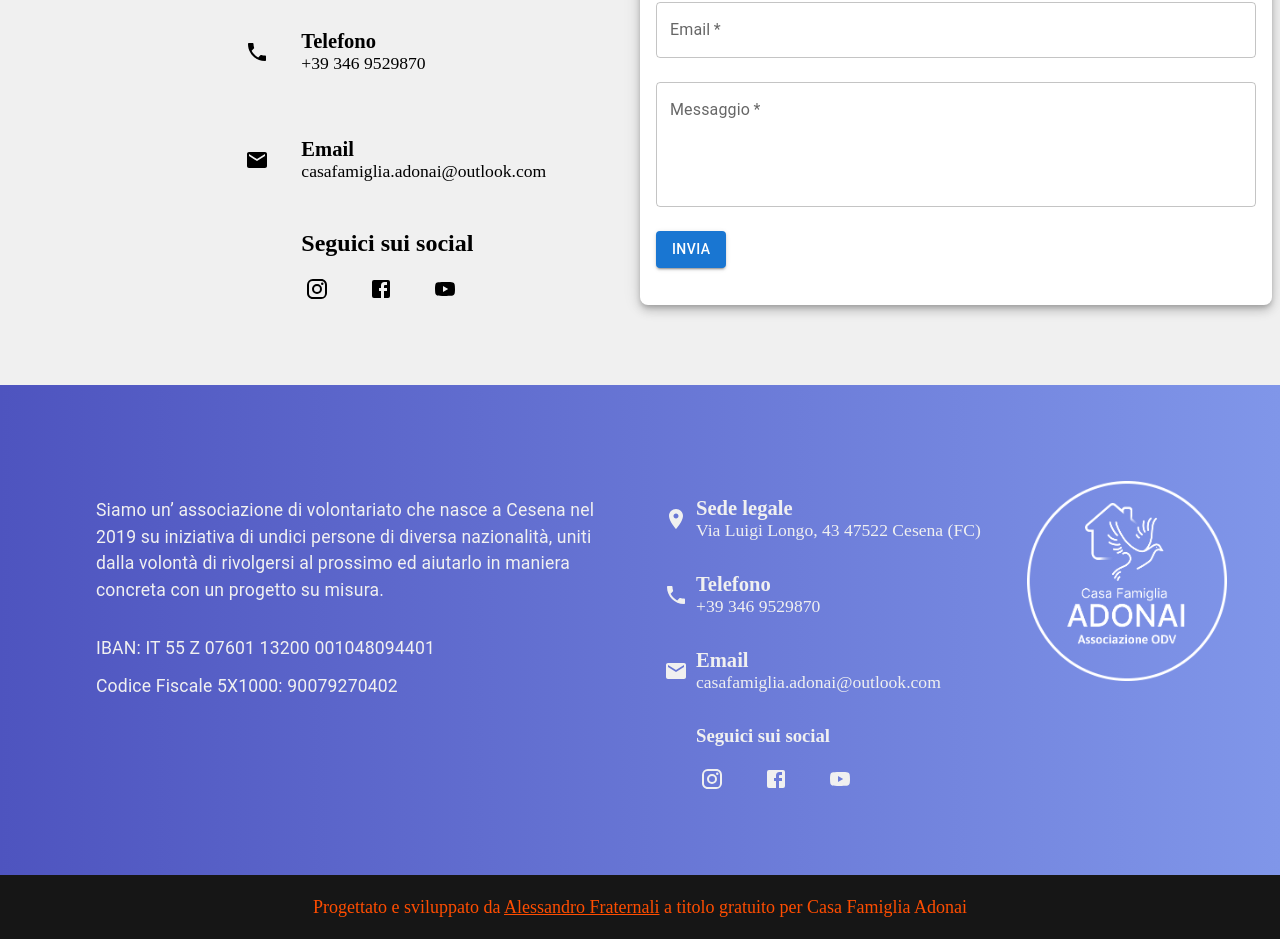
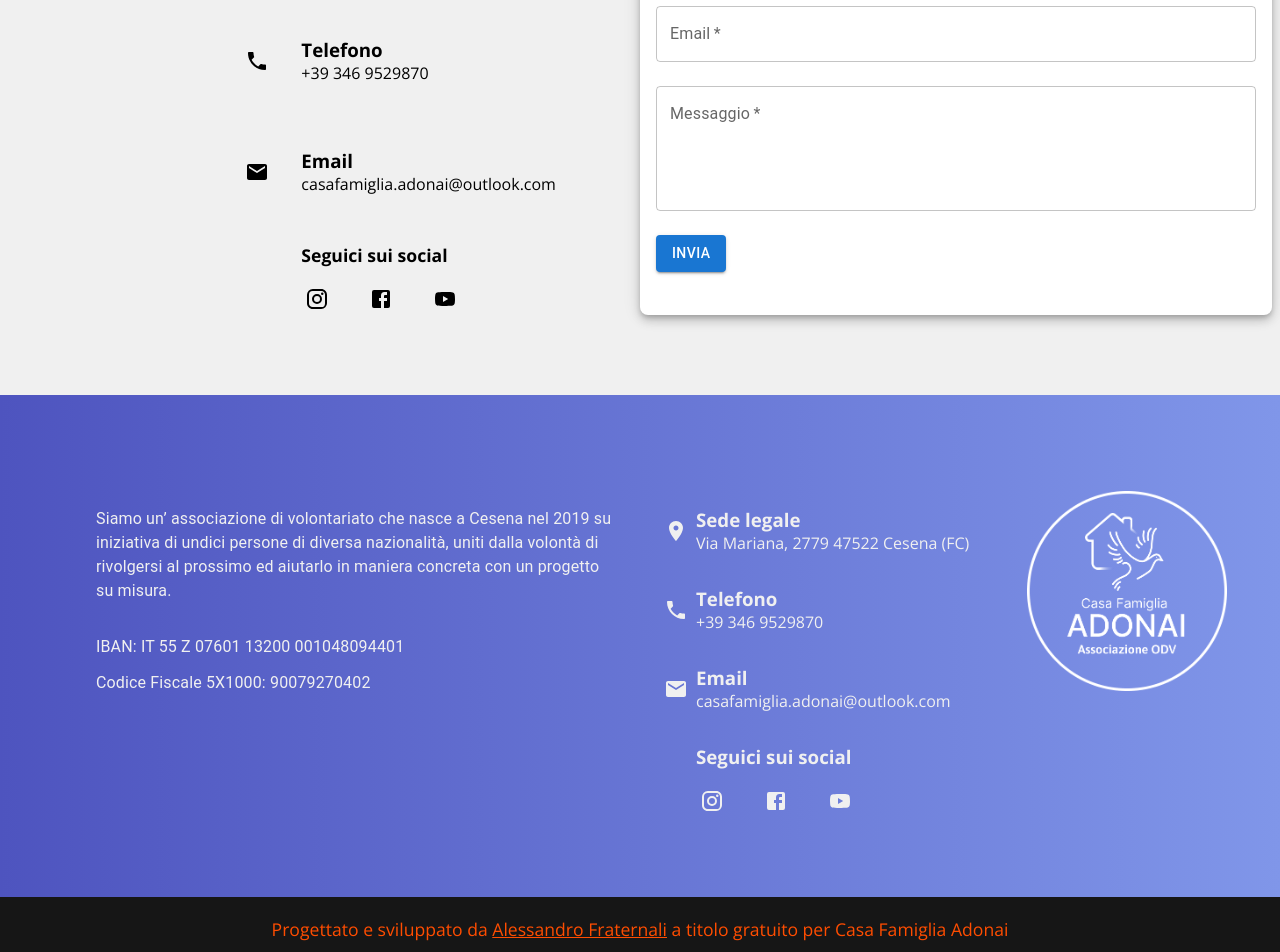
Before and after one commit to Alessandro-Fraternali/Adonai, a Next.js app: page /Contattaci in a window 1280 px wide. Shown: the part 355-1307 px from the top of the page. Built offline with nearby package versions, Linux system fonts and the light colour scheme.

Commit message:
fix font size e indirizzo

```diff
--- a/src/app/Contattaci/page.tsx
+++ b/src/app/Contattaci/page.tsx
@@ -9,7 +9,10 @@ export default function Contattaci() {
   return (
     <>
       <Box paddingTop={5} marginBottom={10}>
-        <Grid2 textAlign={"center"}>
+        <Grid2
+          textAlign={"center"}
+          style={{ fontFamily: "'Open Sans', sans-serif" }}
+        >
           <h1>{contattaci.title}</h1>
           <Description text={contattaci.description} />
         </Grid2>
@@ -49,7 +52,14 @@ export default function Contattaci() {
                     }}
                   >
                     {icon}
-                    <Box component="span" sx={{ marginLeft: 4 }}>
+                    <Box
+                      component="span"
+                      sx={{
+                        marginLeft: 4,
+                        fontFamily: "'Open Sans', sans-serif",
+                        fontSize: "1rem",
+                      }}
+                    >
                       <h3>{contact.title}</h3>
                       {contact.label}
                     </Box>
@@ -63,7 +73,14 @@ export default function Contattaci() {
                 paddingTop={2}
               >
                 <Grid2>
-                  <h2>Seguici sui social</h2>
+                  <h2
+                    style={{
+                      fontFamily: "'Open Sans', sans-serif",
+                      fontSize: "1.1rem",
+                    }}
+                  >
+                    Seguici sui social
+                  </h2>
                   <Grid2 display={"flex"} gap={4} marginTop={2}>
                     {footer.socials.map((social) => {
                       const icon = iconMap[social.icon?.toLowerCase()] || null;
--- a/src/app/components/Description.tsx
+++ b/src/app/components/Description.tsx
@@ -11,7 +11,7 @@ const Description: React.FC<DescriptionProps> = ({ text }) => {
     <ReactMarkdown
       components={{
         p: ({ children }) => (
-          <Typography variant="body1" sx={{ fontSize: "1.1rem", padding: 2 }}>
+          <Typography variant="body1" sx={{ fontSize: "1rem", padding: 2 }}>
             {children}
           </Typography>
         ),
--- a/src/app/components/Footer.tsx
+++ b/src/app/components/Footer.tsx
@@ -47,10 +47,11 @@ export default function Footer() {
                     sx={{
                       display: "flex",
                       alignItems: "center",
-                      fontSize: "1.1rem",
+                      fontSize: "1rem",
                       padding: 2,
                       color: "inherit",
                       textDecoration: "none",
+                      fontFamily: "'Open Sans', sans-serif",
                       "&:hover": {
                         textDecoration: "underline",
                       },
@@ -72,7 +73,9 @@ export default function Footer() {
                 paddingTop={2}
               >
                 <Grid2>
-                  <h3>Seguici sui social</h3>
+                  <h3 style={{ fontFamily: "'Open Sans', sans-serif" }}>
+                    Seguici sui social
+                  </h3>
                   <Grid2 display={"flex"} gap={4} marginTop={2}>
                     {footer.socials.map((social) => {
                       const icon = iconMap[social.icon?.toLowerCase()] || null;
@@ -134,6 +137,8 @@ export default function Footer() {
         <p
           style={{
             color: "#ff4d00",
+            fontFamily: "'Open Sans', sans-serif",
+            fontSize: "1.1rem",
           }}
         >
           Progettato e sviluppato da{" "}
--- a/src/app/components/Header.tsx
+++ b/src/app/components/Header.tsx
@@ -74,7 +74,6 @@ export default function Header() {
                   textDecoration: "none",
                   fontFamily: "'Open Sans', sans-serif",
                   letterSpacing: 0.5,
-                  // fontFamily: "'Roboto', sans-serif",
                 }}
               >
                 {link.label}
--- a/src/app/texts/footer.json
+++ b/src/app/texts/footer.json
@@ -6,8 +6,8 @@
     {
       "icon": "home",
       "title": "Sede legale",
-      "label": "Via Luigi Longo, 43 47522 Cesena (FC)",
-      "href": "https://www.google.com/maps?q=Via+Luigi+Longo+43,+47522+Cesena+(FC)"
+      "label": "Via Mariana, 2779 47522 Cesena (FC)",
+      "href": "https://www.google.com/maps?q=Via+Mariana,+2779+47522+Cesena+(FC)"
     },
     {
       "icon": "phone",
```
